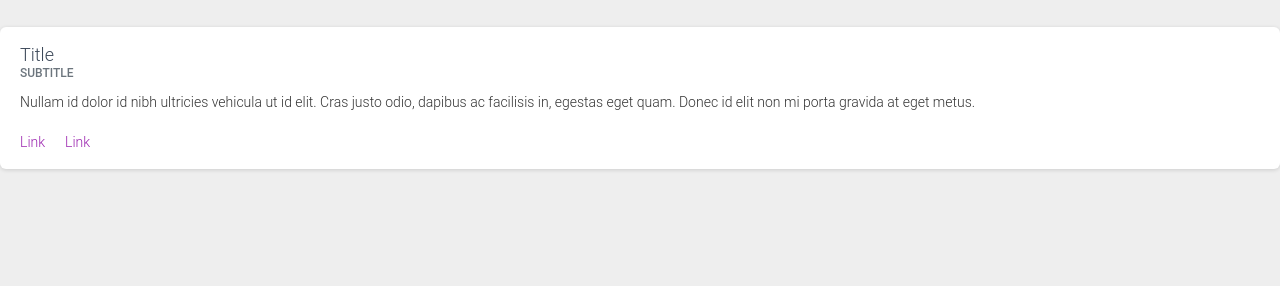
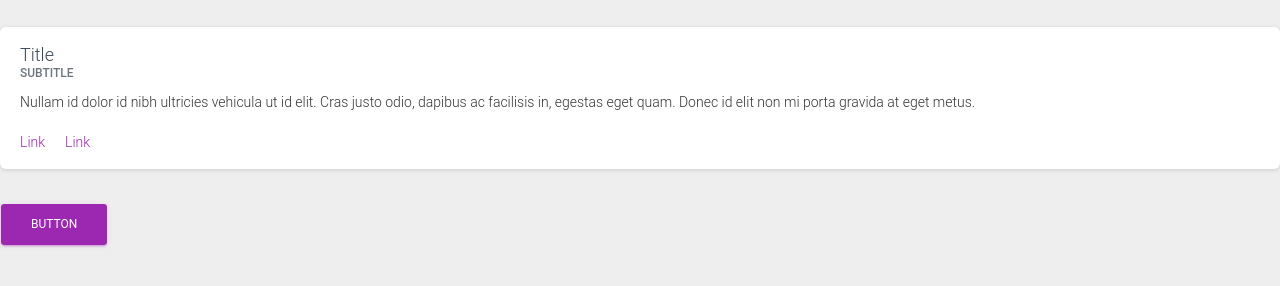
Before and after one commit to skcbbasha/procure, a plain HTML site: page index.html in a window 1280 px wide. Shown: the part 96-382 px from the top of the page. Drawn offline with Linux system fonts and the light colour scheme.

Commit message:
Update index.html

```diff
--- a/index.html
+++ b/index.html
@@ -18,7 +18,7 @@
             <h6 class="text-muted card-subtitle mb-2">Subtitle</h6>
             <p class="card-text">Nullam id dolor id nibh ultricies vehicula ut id elit. Cras justo odio, dapibus ac facilisis in, egestas eget quam. Donec id elit non mi porta gravida at eget metus.</p><a class="card-link" href="#">Link</a><a class="card-link" href="#">Link</a>
         </div>
-    </div>
+    </div><button class="btn btn-primary" type="button">Button</button>
     <script src="assets/js/jquery.min.js"></script>
     <script src="assets/bootstrap/js/bootstrap.min.js"></script>
 </body>
```
